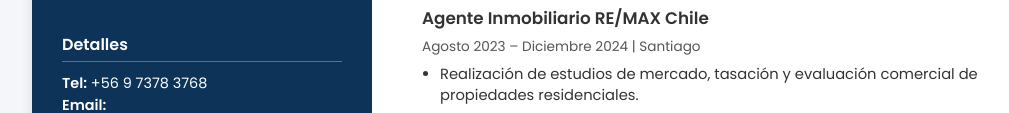
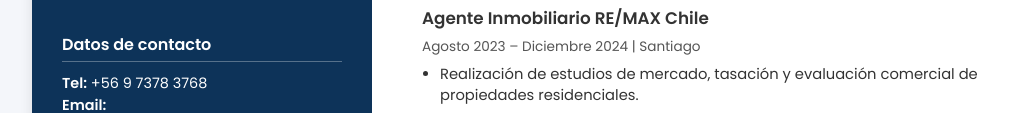
Before and after one commit to Ekzegit/CV_Daniela, a plain HTML site: page index.html in a window 1280 px wide. Shown: the part 347-460 px from the top of the page, without its empty margins (108-1117 px from the left). Drawn offline with Linux system fonts and the light colour scheme.

Commit message:
Update index.html

```diff
--- a/index.html
+++ b/index.html
@@ -25,7 +25,7 @@
 
             <!-- Datos de contacto -->
             <section class="details">
-                <h3>Detalles</h3>
+                <h3>Datos de contacto</h3>
                 <ul>
                     <li><strong>Tel:</strong> <a href="tel:+56973783768">+56 9 7378 3768</a></li>
                     <li><strong>Email:</strong> <a href="mailto:danielamunozmarquez85@gmail.com">danielamunozmarquez85@gmail.com</a></li>
```
